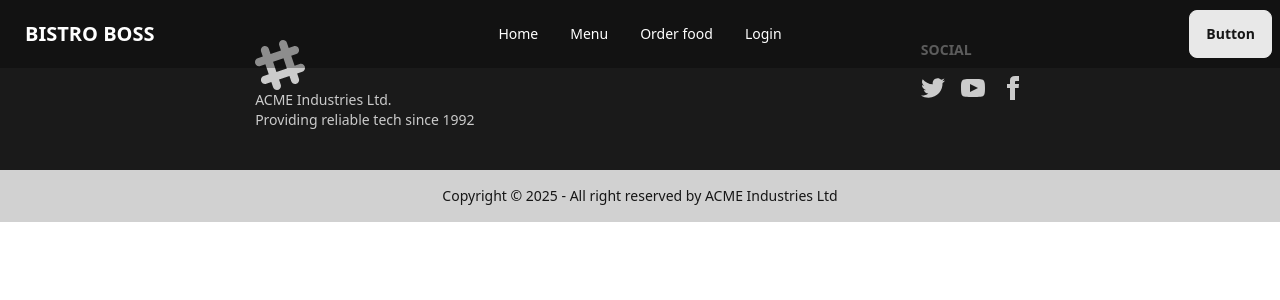
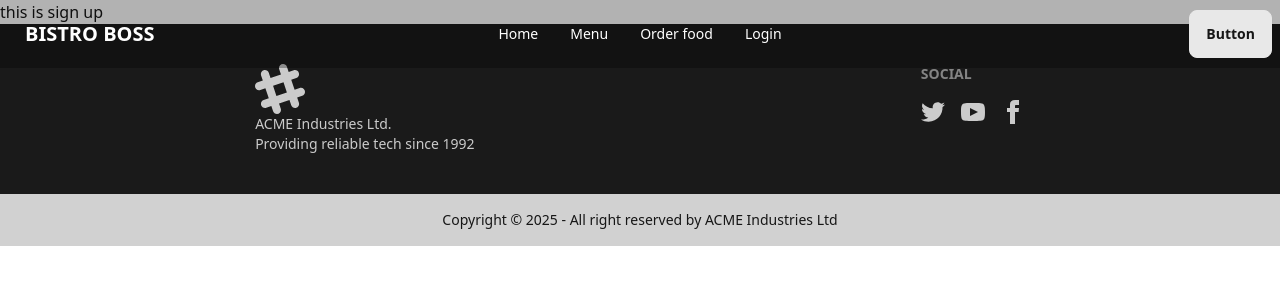
Before and after one commit to sadik126/Bistro-boss, a React (Vite) app: page /signup in a window 1280 px wide. Shown: the top 300 px of the page. Built offline with nearby package versions, Linux system fonts and the light colour scheme; no server answers.

Commit message:
Update Signup component to display a message

```diff
--- a/src/Pages/Signup/Signup.jsx
+++ b/src/Pages/Signup/Signup.jsx
@@ -1,7 +1,7 @@
 import React from "react";
 
 const Signup = () => {
-  return <div></div>;
+  return <div> this is sign up</div>;
 };
 
 export default Signup;
```
